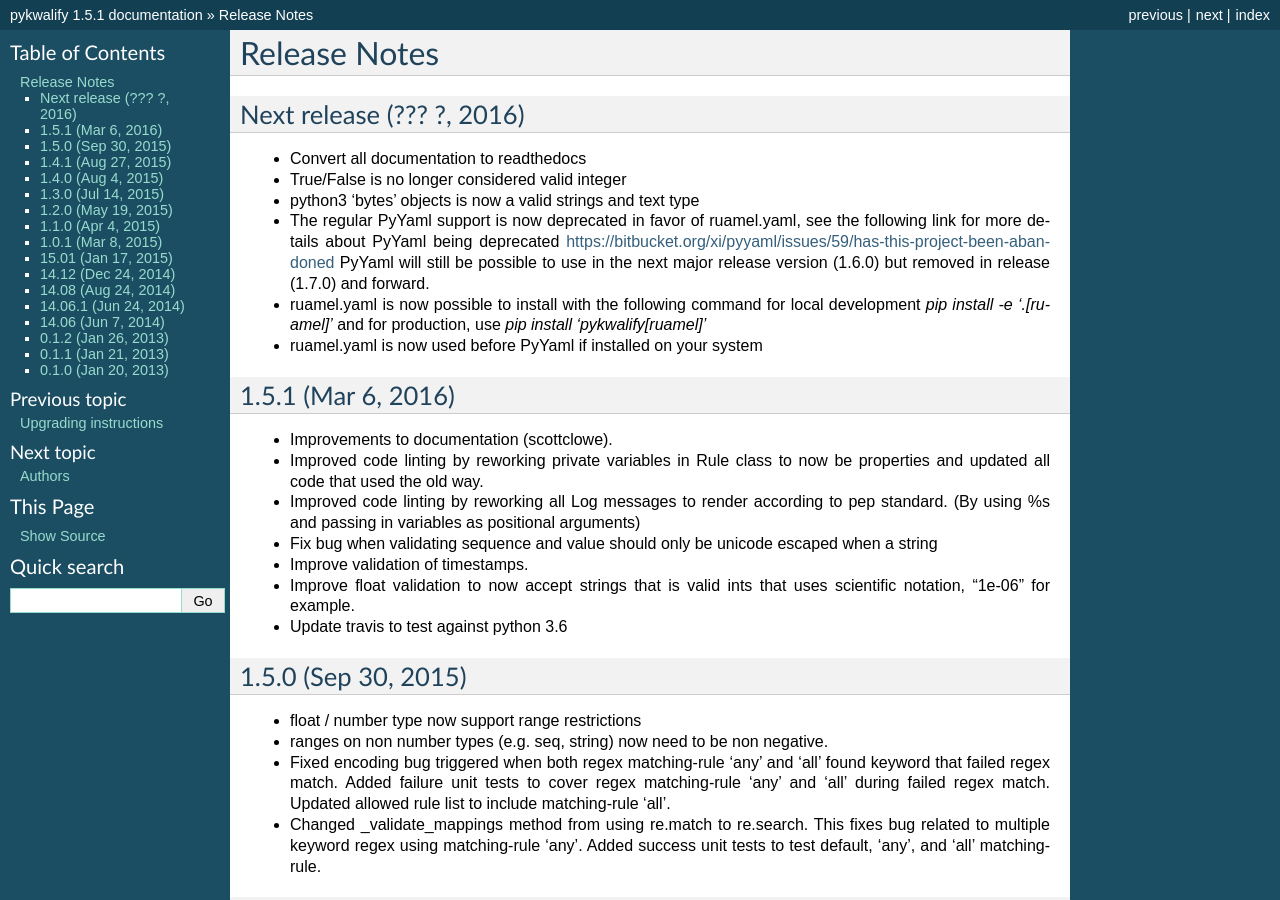
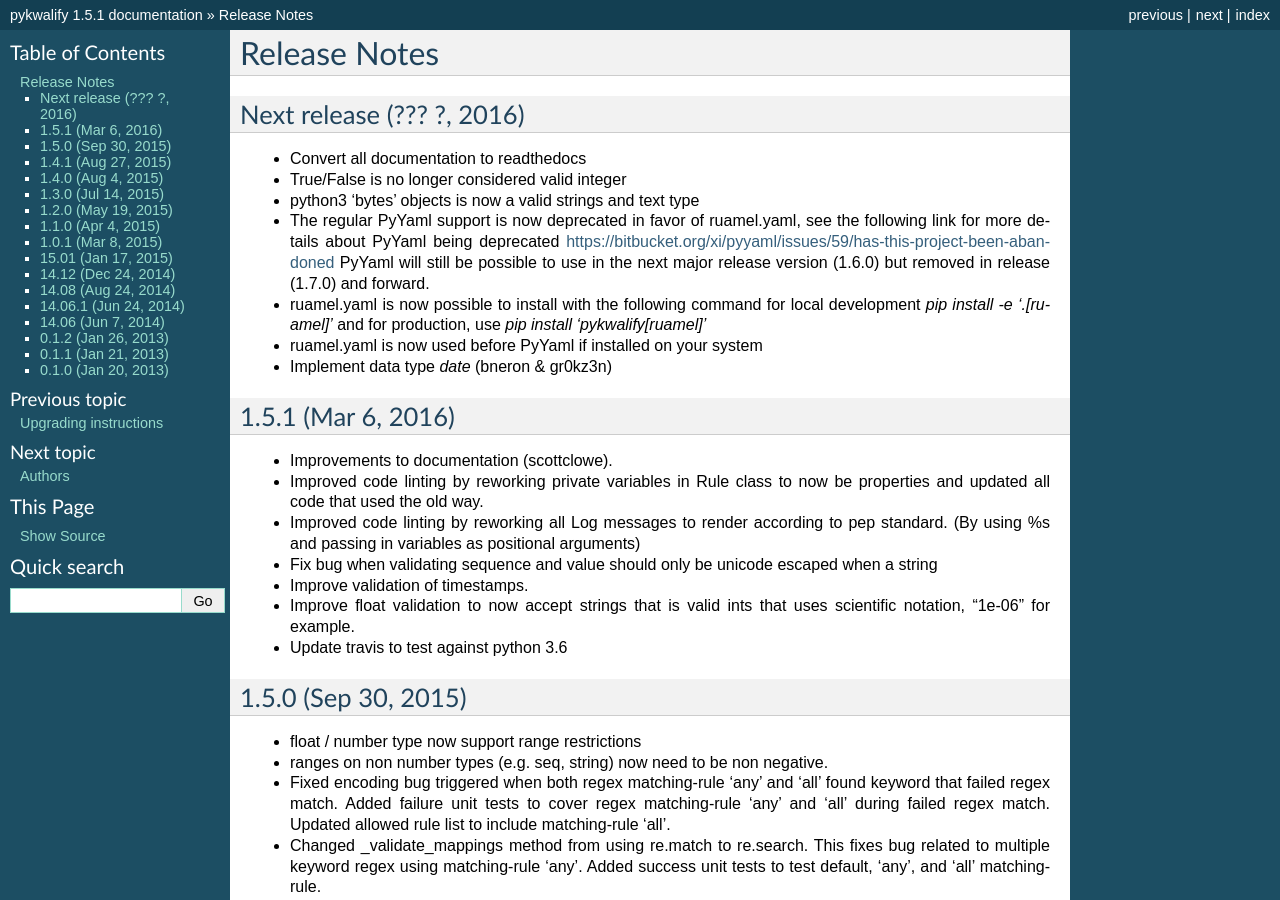
Before and after one commit to Grokzen/pykwalify, a Sphinx documentation site: the page built from docs/release-notes.rst, in a window 1280 px wide and 900 px high. Built offline with Sphinx 7.4.7, drawn with Linux system fonts in a browser that asks for light colours.

Commit message:
Add line in release-notes to mentioning date

```diff
--- a/docs/release-notes.rst
+++ b/docs/release-notes.rst
@@ -13,6 +13,7 @@ Next release (??? ?, 2016)
 - ruamel.yaml is now possible to install with the following command for local development *pip install -e '.[ruamel]'*
   and for production, use *pip install 'pykwalify[ruamel]'*
 - ruamel.yaml is now used before PyYaml if installed on your system
+- Implement data type *date* (bneron & gr0kz3n)
 
 
 1.5.1 (Mar 6, 2016)
```
